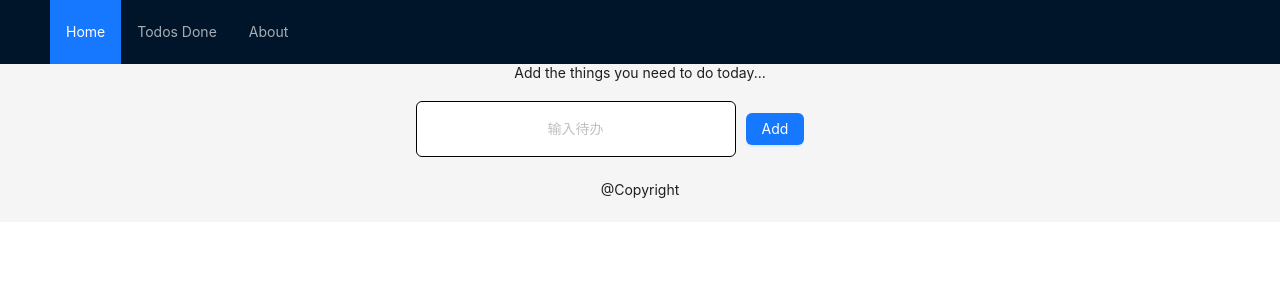
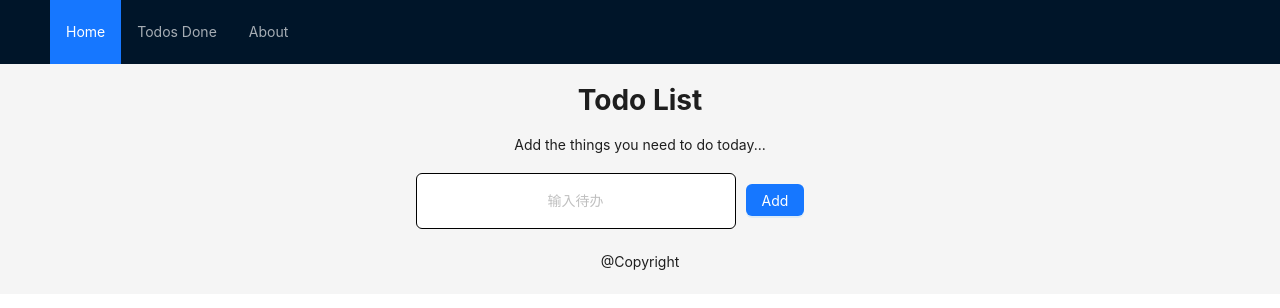
Before and after one commit to tjx01/day10_todoList, a React (Create React App) app: page / in a window 1280 px wide. Shown: the top 308 px of the page. Built offline with nearby package versions, Linux system fonts and the light colour scheme; no server answers.

Commit message:
refactor: format code

```diff
--- a/src/pages/HomePage.jsx
+++ b/src/pages/HomePage.jsx
@@ -1,7 +1,7 @@
-import {TodoList} from "../components/TodoList";
+import {TodoListPage} from "./TodoListPage";
 
 export function HomePage() {
     return <div>
-        <TodoList/>
+        <TodoListPage/>
     </div>;
 }
--- /dev/null
+++ b/src/pages/TodoDetailPage.css
@@ -0,0 +1,5 @@
+.todo-detail-page {
+    max-width: 320px;
+    width: 100%;
+    margin: 0 auto;
+}
--- a/src/pages/TodoDetailPage.jsx
+++ b/src/pages/TodoDetailPage.jsx
@@ -2,6 +2,7 @@ import {useParams} from "react-router";
 import {useContext} from "react";
 import {TodoContext} from "../contexts/TodoContext";
 import {TodoItem} from "../components/TodoItem";
+import './TodoDetailPage.css';
 
 export function TodoDetailPage() {
     const {id} = useParams();
@@ -10,7 +11,8 @@ export function TodoDetailPage() {
     if (todo.length === 0) {
         return <div>Not Found Todo</div>;
     }
-    return <div>
+    return <div className={"todo-detail-page"}>
+        <h1>Todo List</h1>
         <TodoItem todo={todo[0]} index={id}/>
     </div>
 }
--- a/src/pages/TodoDonePage.jsx
+++ b/src/pages/TodoDonePage.jsx
@@ -6,6 +6,7 @@ export function TodoDonePage() {
     const {state} = useContext(TodoContext)
 
     return <div>
+        <h1>Todo List</h1>
         {
             state.filter(item => item.done).map((item, index) => (
                 <div className={"todo-group"} key={index}>
--- a/src/components/TodoList.jsx
+++ b/src/pages/TodoListPage.jsx
@@ -1,14 +1,15 @@
-import {TodoGroup} from "./TodoGroup";
-import {TodoGenerator} from "./TodoGenerator";
+import {TodoGroup} from "../components/TodoGroup";
+import {TodoGenerator} from "../components/TodoGenerator";
 import {useContext} from "react";
 import {TodoContext} from "../contexts/TodoContext";
 
-export function TodoList() {
+export function TodoListPage() {
     const { state } = useContext(TodoContext)
     return <div>
+        <h1>Todo List</h1>
         {state && state.length > 0 ? (
             <TodoGroup/>
-        ): (
+        ) : (
             <div>Add the things you need to do today...</div>
         )}
 
--- a/src/routes/Routes.jsx
+++ b/src/routes/Routes.jsx
@@ -4,7 +4,7 @@ import {ErrorPage} from "../pages/ErrorPage";
 import {HomePage} from "../pages/HomePage";
 import {TodoDetailPage} from "../pages/TodoDetailPage";
 import {TodoDonePage} from "../pages/TodoDonePage";
-import {AboutPage} from "./pages/AboutPage";
+import {AboutPage} from "../pages/AboutPage";
 
 export const routes = createBrowserRouter([
     {
```
Also changed, not shown: src/pages/AboutPage.jsx (renamed from src/routes/pages/AboutPage.jsx).
